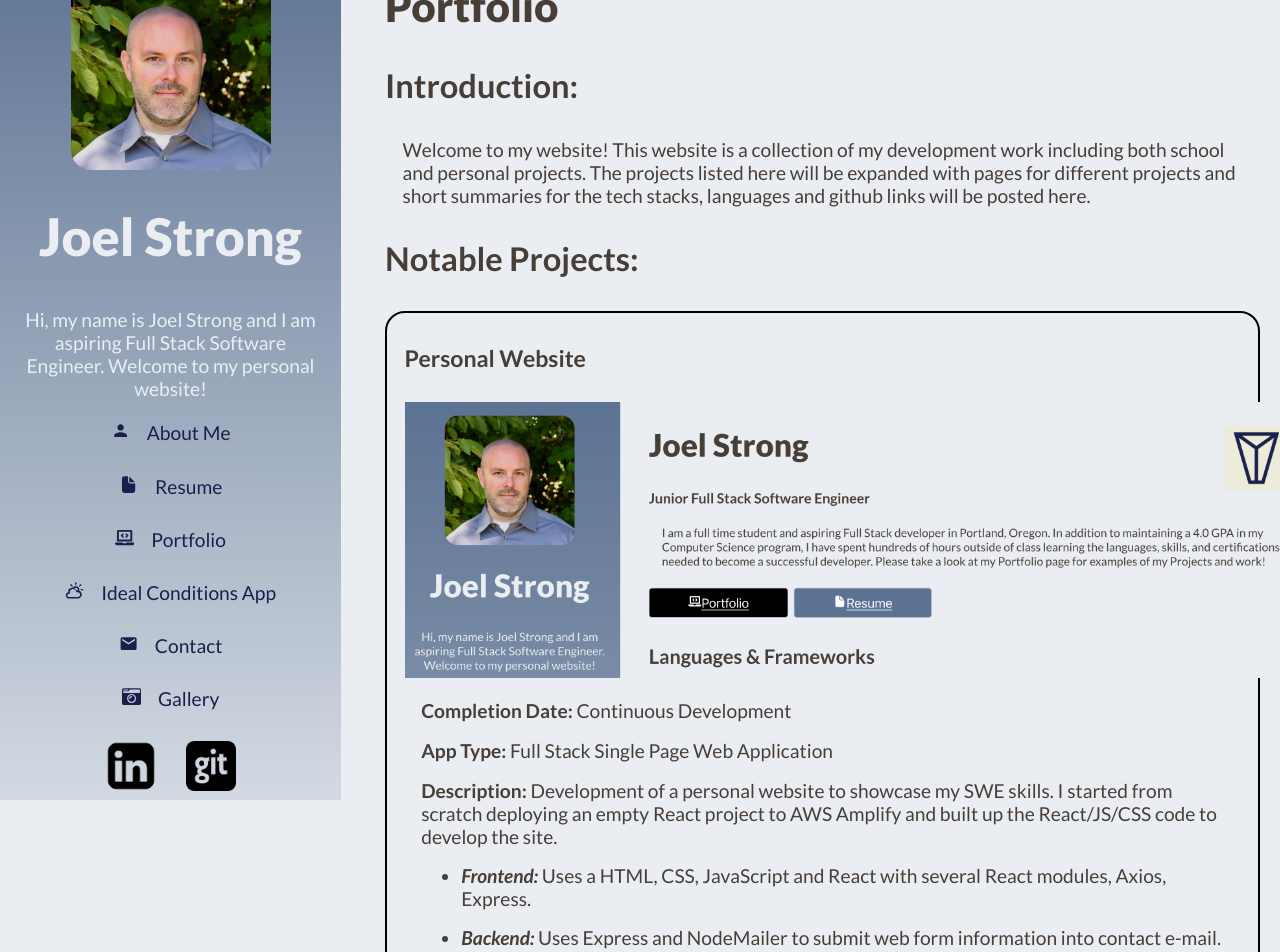
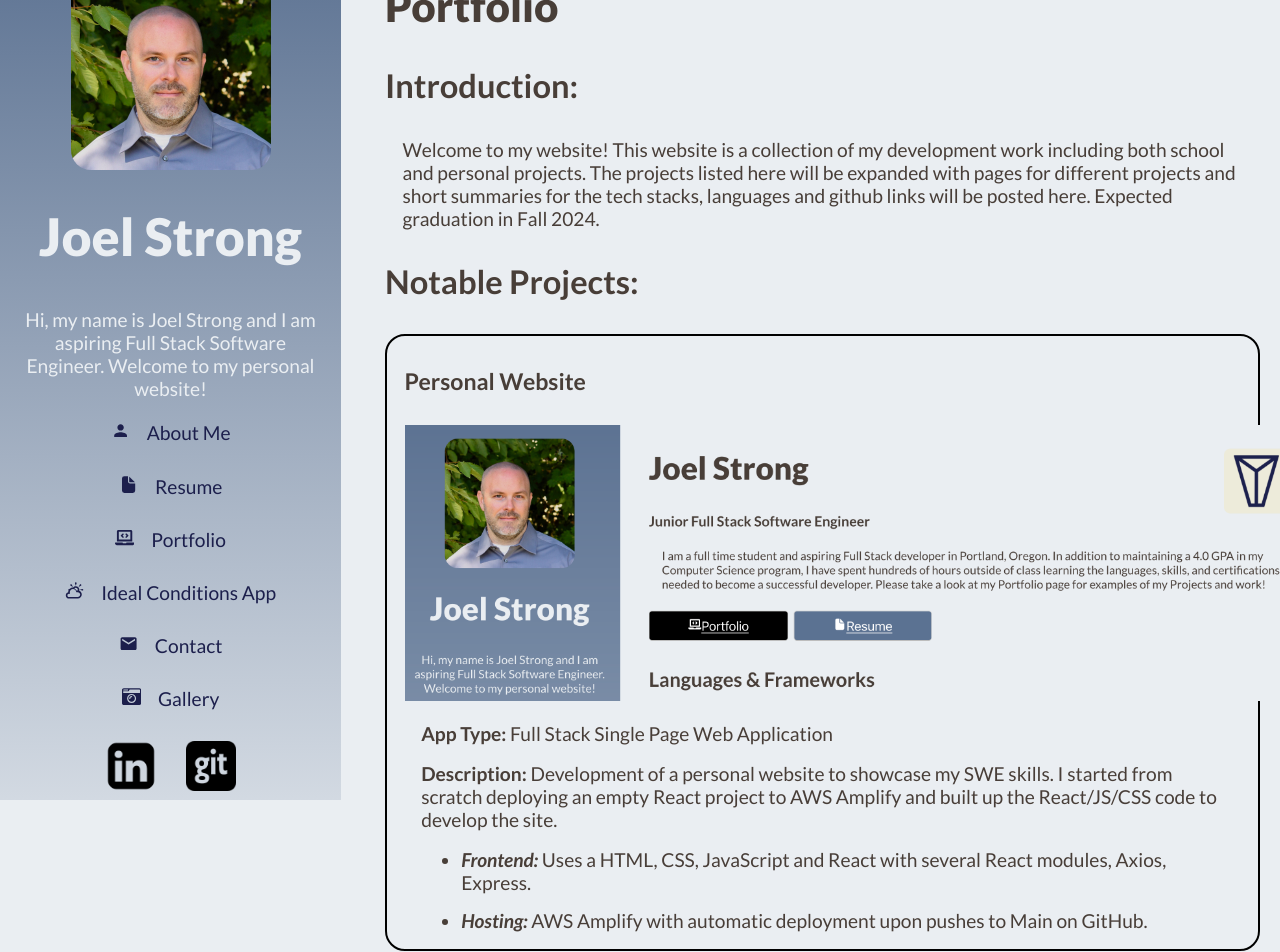
Before and after one commit to jdstrongpdx/website, a React (Create React App) app: page /PortfolioPage in a window 1280 px wide. Shown: the part 60-1012 px from the top of the page. Built offline with nearby package versions, Linux system fonts and the light colour scheme.

Commit message:
A few touchups

```diff
--- a/src/components/IdealConditions/IdealConditionsV2.js
+++ b/src/components/IdealConditions/IdealConditionsV2.js
@@ -125,6 +125,7 @@ function IdealConditionsV2() {
           required
           onChange={(e) => setLocation(e.target.value)}
         />
+
         <label for="startDate">Search Start Date</label>
         <input
           type="date"
--- a/src/pages/ContactPage.js
+++ b/src/pages/ContactPage.js
@@ -16,7 +16,7 @@ class Contact extends Component {
 
             <h1>Contact Page</h1>
 
-            <p>Welcome to my contact page! This page is really simple - just click the following link to send me an e-mail: <a href="mailto:jdstrongpdx@gmail.com">jdstrongpdx@gmail.com</a>. I look forward to hearing from you!</p>
+            <p className='centered'>Welcome to my contact page! <br></br> Contacting me is really simple - just click the following link to send me an e-mail: <a href="mailto:jdstrongpdx@gmail.com">jdstrongpdx@gmail.com</a>. <br></br>I look forward to hearing from you!</p>
 
 
           </>
--- a/src/pages/GalleryPage.js
+++ b/src/pages/GalleryPage.js
@@ -46,9 +46,6 @@ function GalleryPage() {
 
     <h2> Gallery of Projects </h2>
 
-<h3>Introduction:</h3>
-    <p>This page is a sample gallery of some of my work and tools.</p>
-
       <article className="image-gallery-wrapper">
 
         <ImageGallery items={images} />
--- a/src/pages/IdealConditionsPage.js
+++ b/src/pages/IdealConditionsPage.js
@@ -44,6 +44,7 @@ function IdealConditionsPage() {
 
         <article id="form" >
           <h3>Search</h3>
+          <p className="warning">Note: Dates feature under development - location feature works.</p>
           <IdealConditionsV2/>
         </article>
 
--- a/src/pages/PortfolioPage.js
+++ b/src/pages/PortfolioPage.js
@@ -9,7 +9,7 @@ function PortfolioPage() {
 
     <article>
         <h3>Introduction:</h3>
-        <p>Welcome to my website!  This website is a collection of my development work including both school and personal projects. The projects listed here will be expanded with pages for different projects and short summaries for the tech stacks, languages and github links will be posted here.</p>
+        <p>Welcome to my website!  This website is a collection of my development work including both school and personal projects. The projects listed here will be expanded with pages for different projects and short summaries for the tech stacks, languages and github links will be posted here. Expected graduation in Fall 2024.</p>
 
     </article>
 
@@ -20,12 +20,10 @@ function PortfolioPage() {
         <div className="project">
             <h4>Personal Website</h4>
             <div className="centered"><img width="900px" alt="website screenshot" src="./images/website.png"/></div>
-            <p><strong>Completion Date:</strong> Continuous Development</p>
             <p><strong>App Type:</strong> Full Stack Single Page Web Application</p>
             <p><strong>Description:</strong> Development of a personal website to showcase my SWE skills. I started from scratch deploying an empty React project to AWS Amplify and built up the React/JS/CSS code to develop the site.</p>
             <ul>
                 <li><em>Frontend: </em> Uses a HTML, CSS, JavaScript and React with several React modules, Axios, Express.</li>
-                <li><em>Backend: </em> Uses Express and NodeMailer to submit web form information into contact e-mail. </li>
                 <li><em>Hosting: </em> AWS Amplify with automatic deployment upon pushes to Main on GitHub.</li>
             </ul>
         </div>
@@ -83,7 +81,7 @@ function PortfolioPage() {
                 </ol>
             </ul>
             <p><em>Project Link:</em> <Link to="/IdealConditionsPage">Ideal Conditions</Link></p>
-            <p><em>GitHub Link: </em> <a href="https://github.com/jdstrongpdx/IdealConditions">Ideal Conditions GitHub</a> </p>
+            <p><em>GitHub Link: </em> <a href="https://github.com/jdstrongpdx/IdealConditionsWebApp">Ideal Conditions GitHub</a> </p>
         </div>
 
         <div className="project">
@@ -149,9 +147,9 @@ function PortfolioPage() {
         <ul>
             <li><a href="https://github.com/jdstrongpdx/Docker-Composer"> Docker Containerized REST API running Python and Flask</a></li>
             <li><a href="https://github.com/jdstrongpdx/Smallsh">C Implementation of a Linux Shell</a></li>
-            <li><a href="https://github.com/jdstrongpdx/Java-Data-Access-Object-Implementation">Java Car Sharing REST Backend using PostgreSQL (without Spring Boot)</a></li>
+            <li><a href="https://github.com/jdstrongpdx/Java-Data-Access-Object-Implementation">Java DAO Car Sharing REST Backend using PostgreSQL (without Spring Boot)</a></li>
             <li><a href="https://github.com/jdstrongpdx/Low-Level-OA-SA-Hash-Table-Implementation">Python SA & OA Hash Table Implementation</a></li>
-            <li><a href="https://github.com/jdstrongpdx/Java-OOP-SQL-Meal-Planner">Java OOP & SQL Meal Planner</a></li>
+            <li><a href="https://github.com/jdstrongpdx/Java-OOP-SQL-Meal-Planner">Java OOP & SQL Meal Planner Desktop App</a></li>
             <li><a href="https://github.com/jdstrongpdx/Java-OOP-Two-Player-Battleship">Java OOP Two Player Battleship Game</a></li>
             <li><a href="https://github.com/jdstrongpdx/Assembly---String-to-Binary-Array-I-O">Assembly String to Binary I/O</a></li>
             <li><a href="https://github.com/jdstrongpdx/JetBrains---Password-Hacker">Java Password Hacker</a></li>
```
